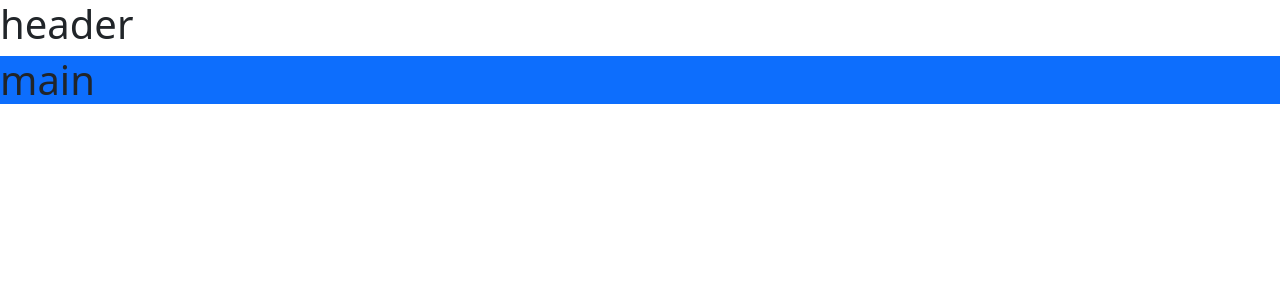
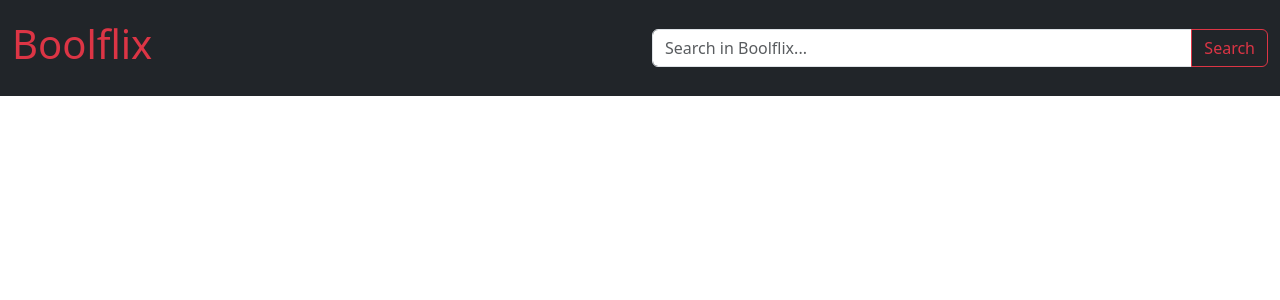
Before and after one commit to EugeniuPopescu/vite-boolflix, a Vue app: page / in a window 1280 px wide. Shown: the top 300 px of the page. Built offline with nearby package versions, Linux system fonts and the light colour scheme.

Commit message:
feat: ad components to render movies & series

```diff
--- a/src/App.vue
+++ b/src/App.vue
@@ -1,6 +1,9 @@
 <script>
 import AppHeader from './components/AppHeader.vue'
 import AppMain from './components/AppMain.vue'
+import axios from 'axios';
+import { store } from './store';
+
 
 export default {
     components: {
@@ -9,27 +12,76 @@ export default {
     },
     data() {
         return {
-
+            store
         }
     },
+    mounted() {
+        console.log('API Key: 07817ee9ac4818e99a782b133fd5bf38');
+    },
     methods: {
+        getContents() {
+            // movies
+            const moviesUrl = {
+                method: 'GET',
+                url: 'https://api.themoviedb.org/3/search/movie',
+                params: { query: `${store.searchTitle}`, include_adult: 'false', language: 'en-US', page: '1' },
+                headers: {
+                    accept: 'application/json',
+                    Authorization: 'Bearer eyJhbGciOiJIUzI1NiJ9.eyJhdWQiOiIwNzgxN2VlOWFjNDgxOGU5OWE3ODJiMTMzZmQ1YmYzOCIsInN1YiI6IjY1NmRiZmU5NGE0YmY2MDBjNTAzNTIwOCIsInNjb3BlcyI6WyJhcGlfcmVhZCJdLCJ2ZXJzaW9uIjoxfQ.RQk5iEa9mbLnB3qZJCNjgy9yBW53mRfX3zH0Xr1DslY'
+                }
+            };
 
-    },
-    mounted() {
+            // series
+            const seriesUrl = {
+                method: 'GET',
+                url: 'https://api.themoviedb.org/3/search/tv',
+                params: { query: `${store.searchTitle}`, include_adult: 'false', language: 'en-US', page: '1' },
+                headers: {
+                    accept: 'application/json',
+                    Authorization: 'Bearer eyJhbGciOiJIUzI1NiJ9.eyJhdWQiOiIwNzgxN2VlOWFjNDgxOGU5OWE3ODJiMTMzZmQ1YmYzOCIsInN1YiI6IjY1NmRiZmU5NGE0YmY2MDBjNTAzNTIwOCIsInNjb3BlcyI6WyJhcGlfcmVhZCJdLCJ2ZXJzaW9uIjoxfQ.RQk5iEa9mbLnB3qZJCNjgy9yBW53mRfX3zH0Xr1DslY'
+                }
+            };
 
+            axios
+            .request(moviesUrl)
+            .then(function (response) {
+                console.log(response.data.results);
+                store.movies = response.data.results;
+            })
+            .catch(function (error) {
+                console.error(error);
+            });
+
+            axios
+            .request(seriesUrl)
+            .then(function (response) {
+                console.log(response.data.results);
+                store.series = response.data.results;
+            })
+            .catch(function (error) {
+                console.error(error);
+            });
+        }
     }
 }
 </script>
 
 <template>
-    <header>
-        <AppHeader />
+    <header class="bg-dark text-danger d-flex align-items-center">
+        <AppHeader @search="getContents()" />
     </header>
 
-    <main>
+    <main class="bg-secondary">
         <AppMain />
     </main>
-
 </template>
 
-<style scoped></style>
+<style scoped>
+header {
+    height: 6rem;
+}
+
+main {
+    height: calc(100% - 6rem);
+}
+</style>
--- a/src/components/AppHeader.vue
+++ b/src/components/AppHeader.vue
@@ -1,4 +1,5 @@
 <script>
+import { store } from "../store.js"
 
 export default {
     name: 'AppHeader',
@@ -7,20 +8,39 @@ export default {
     },
     data() {
         return {
-
+			store
         }
     },
+	mounted() {
+		console.log('Creato AppHeader');
+	},
     methods: {
-
+        search() {
+            console.log("Cerca: ", this.store.searchTitle);
+            this.$emit("search");
+        }
     },
-    mounted() {
-        console.log('Creato AppHeader');
-    }
 }
 </script>
 
 <template>
-    <h1>header</h1>
+    <div class="container-fluid">
+        <div class="row">
+			<!-- title -->
+            <div class="col-6">
+                <h1>Boolflix</h1>
+            </div>
+            <div class="col-6 d-flex align-items-center">
+				<!-- search input -->
+                <div class="input-group">
+                    <input v-model="store.searchTitle" @keyup.enter="$emit('search')"
+					type="text" class="form-control" placeholder="Search in Boolflix..." aria-label="Recipient's username" aria-describedby="button-addon2">
+                    <button @click="search"
+					class="btn btn-outline-danger" type="button" id="button-addon2">Search</button>
+                </div>
+            </div>
+        </div>
+    </div>
 </template>
 
 <style scoped>
--- a/src/components/AppMain.vue
+++ b/src/components/AppMain.vue
@@ -1,13 +1,17 @@
 <script>
+import AppMovie from './AppMovie.vue'
+import AppSeries from './AppSeries.vue'
+import { store } from '../store';
 
 export default {
     name: 'AppMain',
     components: {
-
+        AppMovie,
+        AppSeries
     },
     data() {
         return {
-
+            store
         }
     },
     methods: {
@@ -20,9 +24,20 @@ export default {
 </script>
 
 <template>
-    <h1 class="bg-primary">main</h1>
+    <div class="container">
+        <h2 v-if="store.movies.length > 0" class="text-center text-warning">Movies</h2>
+        <div class="d-flex flex-wrap justify-content-around">
+            <!-- AppMovie card -->
+            <AppMovie class="box mb-3" v-for="movie in store.movies" :card="movie"/>
+        </div>
+        <!-- AppSeries card -->
+        <h2 v-if="store.series.length > 0" class="text-center text-warning">Series</h2>
+        <div class="d-flex flex-wrap justify-content-around">
+            <!-- AppMovie card -->
+            <AppSeries class="box mb-3" v-for="serie in store.series" :card="serie"/>
+        </div>
+    </div>
 </template>
 
 <style scoped>
-
 </style>
--- /dev/null
+++ b/src/components/AppMovie.vue
@@ -0,0 +1,30 @@
+<script>
+
+export default {
+    name: 'AppMovie',
+    props: {
+        card: Object
+    },
+    mounted() {
+        console.log('Creato AppMovie');
+    }
+}
+</script>
+
+<template>
+    <!-- AppContent, signle mouvie card -->
+    <div class="box bg-dark text-light p-2">
+        <p class="fs-4"><span class="fw-bold">Titolo: </span> {{ card.title }}</p>
+        <p><span class="fw-bold">Voto: </span> {{ card.vote_average }}</p>
+        <p><span class="fw-bold">Titolo Originale: </span> {{ card.original_title }}</p>
+        <p><span class="fw-bold">Lingua Originale: </span> {{ card.original_language }}</p>
+        <p><span class="fw-bold">Overview: </span> {{ card.overview }}</p>
+    </div>
+</template>
+
+<style scoped>
+.box {
+    width: 30%;
+    height: 35rem;
+}
+</style>
--- /dev/null
+++ b/src/components/AppSeries.vue
@@ -0,0 +1,30 @@
+<script>
+
+export default {
+    name: 'AppSeries',
+    props: {
+        card: Object
+    },
+    mounted() {
+        console.log('Creato AppSeries');
+    }
+}
+</script>
+
+<template>
+    <!-- AppContent, signle mouvie card -->
+    <div class="box bg-dark text-light p-2">
+        <p class="fs-4"><span class="fw-bold">Titolo: </span> {{ card.title }}</p>
+        <p><span class="fw-bold">Voto: </span> {{ card.vote_average }}</p>
+        <p><span class="fw-bold">Titolo Originale: </span> {{ card.original_title }}</p>
+        <p><span class="fw-bold">Lingua Originale: </span> {{ card.original_language }}</p>
+        <p><span class="fw-bold">Overview: </span> {{ card.overview }}</p>
+    </div>
+</template>
+
+<style scoped>
+.box {
+    width: 30%;
+    height: 35rem;
+}
+</style>
--- a/src/debug.js
+++ /dev/null
@@ -1,6 +0,0 @@
-export default function register(component) {
-  if (!window.vue[component.$options.name]) {
-    window.vue[component.$options.name] = [];
-  }
-  window.vue[component.$options.name].push(component);
-}
--- a/src/store.js
+++ b/src/store.js
@@ -1,3 +1,7 @@
 import { reactive } from "vue";
 
-export const store = reactive({});
+export const store = reactive({
+  searchTitle: "",
+  movies: [],
+  series: [],
+});
```
Also changed, not shown: public/logo.png (added).
